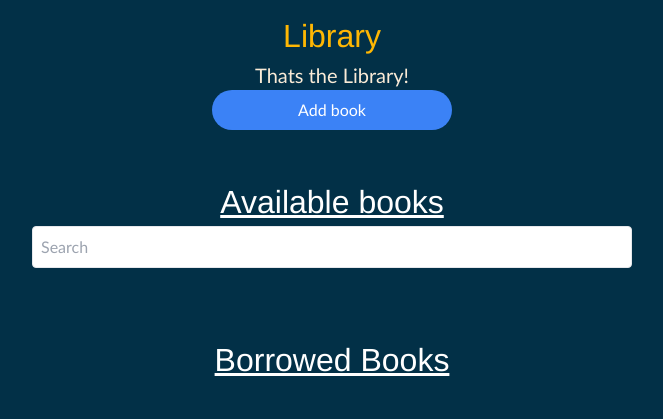
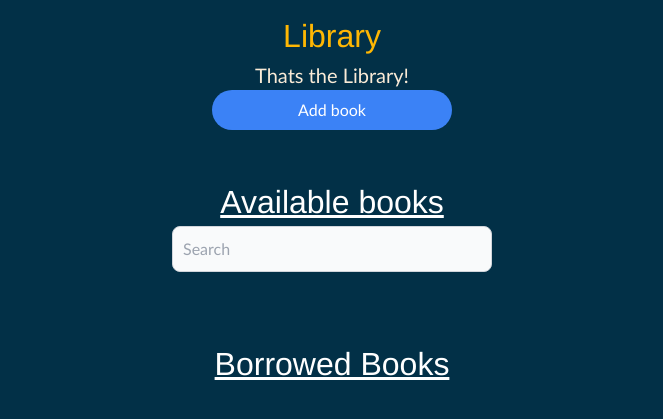
Before and after one commit to fsemke/library_website, a Flask app: page /library in a window 1280 px wide. Shown: the part 88-507 px from the top of the page, without its empty margins (308-971 px from the left). Run offline with Flask 3, Linux system fonts and the light colour scheme; the visitor is signed in with stand-in values (Sample User, id 1); data that the repository does not hold is empty; some libraries are stand-ins or nearby versions.

Commit message:
search box design

```diff
--- a/src/templates/library.html
+++ b/src/templates/library.html
@@ -22,7 +22,7 @@ Library
   {% endif %}
   <h1 class="text-white mt-12 underline">Available books</h1>
   <div class="flex justify-center">
-    <input type="text" name="search" placeholder="Search" id="search" class="w-1/2 p-2 border rounded"></input>
+    <input type="text" name="search" placeholder="Search" id="search" class="bg-gray-50 border border-gray-300 text-gray-900 rounded-lg focus:ring-blue-500 focus:border-blue-500 block w-80 p-2.5 dark:bg-gray-700 dark:border-gray-600 dark:placeholder-gray-400 dark:text-white dark:focus:ring-blue-500 dark:focus:border-blue-500"></input>
   </div>
   <div class="main_library">
 
```
